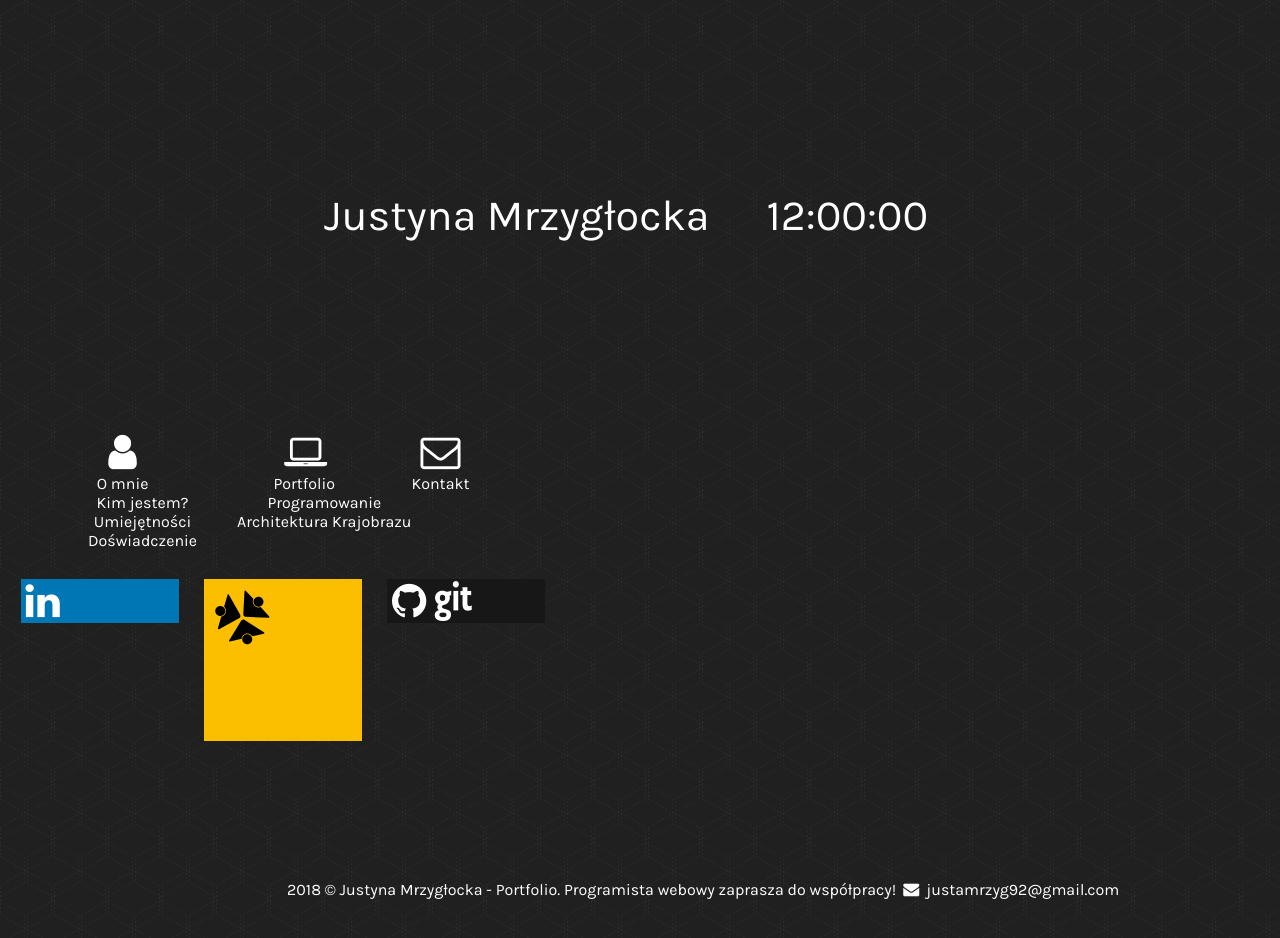
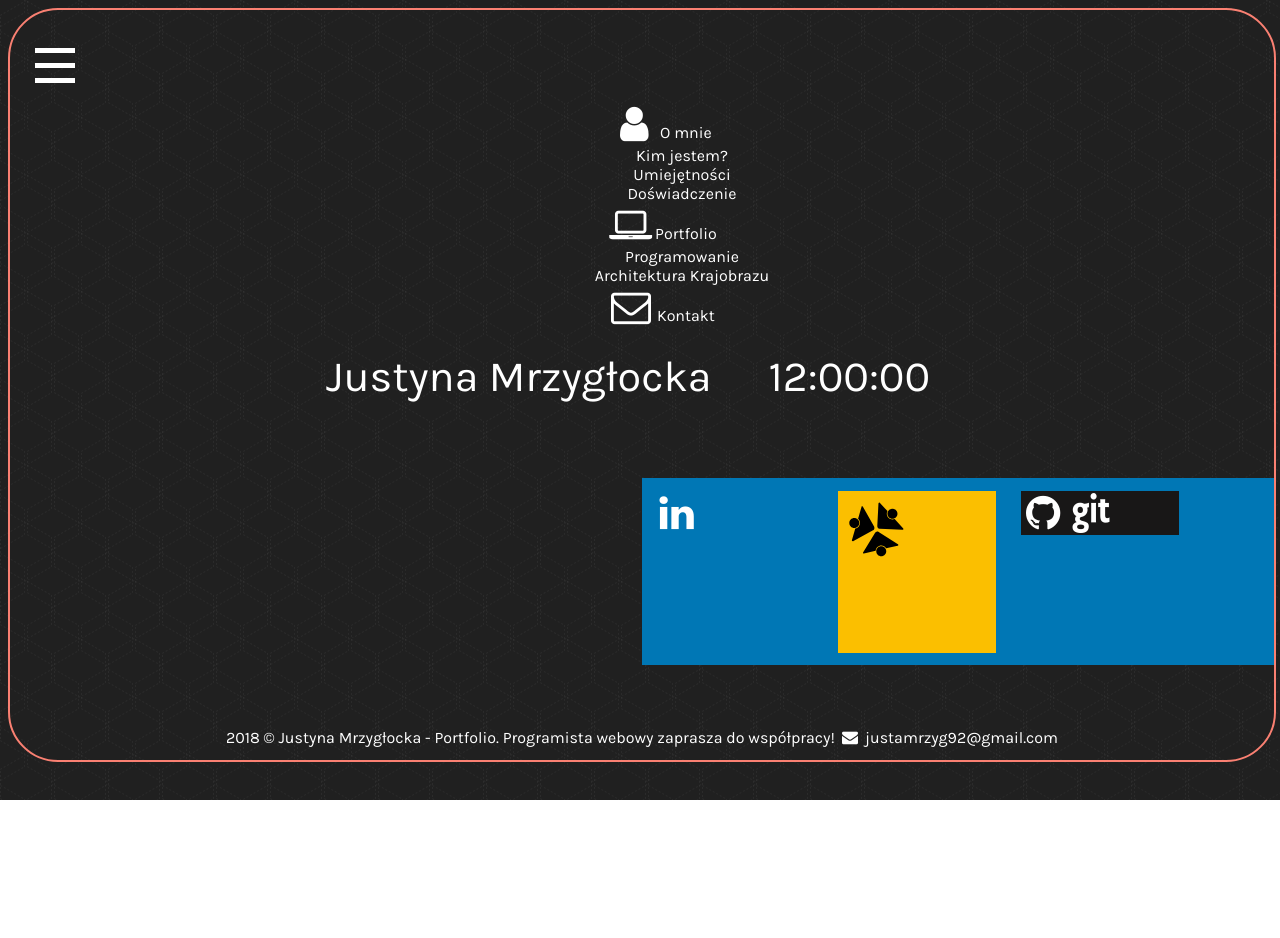
Before and after one commit to justam92/justam92.github.io, a plain HTML site: page index.html in a window 1280 px wide. Shown: the top 938 px of the page. After the commit the page ends 800 px from the top, so only its background shows below. Drawn offline with Linux system fonts and the light colour scheme.

Commit message:
Making button for menu in HTML and CSS

```diff
--- a/index.html
+++ b/index.html
@@ -17,30 +17,93 @@
 <body>
     <div id="container">
 
+        <nav>
+        <button class="hamburger"> </button>
+            <ul>
+                <li class="mainList">
+                    <a href="#">
+                        <i class="icon-user"></i> O mnie</a>
+
+                    <ul>
+                        <li>
+                            <a href="#"> Kim jestem? </a>
+                        </li>
+                        <li>
+                            <a href="#"> Umiejętności </a>
+                        </li>
+                        <li>
+                            <a href="#"> Doświadczenie </a>
+                        </li>
+                    </ul>
+                </li>
+
+                <li class="mainList">
+                    <a href="#">
+                        <i class="icon-laptop"></i>
+                        Portfolio</a>
+
+                    <ul>
+                        <li>
+                            <a href="https://github.com/justam92"> Programowanie </a>
+                        </li>
+                        <li>
+                            <a href="https://jmrzygocka.portfoliobox.net/"> Architektura Krajobrazu </a>
+                        </li>
+                    </ul>
+
+                </li>
+
+                <li class="mainList">
+                    <i class="icon-mail"></i>
+                    Kontakt</li>
+                <div style="clear: both;"></div>
+            </ul>
+
+            </ul>
+
+    </nav>
+
         <header>
             <div id="logo">Justyna Mrzygłocka</div>
             <div id="clock">12:00:00</div>
             <div style="clear: both;"></div>
         </header>
 
-        <nav>
+        <!--<nav>
             <ul>
                 <li class="mainList">
-                    <i class="icon-user"></i>
-                    <br/> O mnie
+                    <a href="#">
+                        <i class="icon-user"></i>
+                        <br/> O mnie</a>
+
                     <ul>
-                        <li>Kim jestem?</li>
-                        <li>Umiejętności</li>
-                        <li>Doświadczenie</li>
+                        <li>
+                            <a href="#"> Kim jestem? </a>
+                        </li>
+                        <li>
+                            <a href="#"> Umiejętności </a>
+                        </li>
+                        <li>
+                            <a href="#"> Doświadczenie </a>
+                        </li>
                     </ul>
+
                 </li>
 
                 <li class="mainList">
-                    <i class="icon-laptop"></i><br/> Portfolio
+                    <a href="#">
+                        <i class="icon-laptop"></i>
+                        <br/> Portfolio</a>
+
                     <ul>
-                        <li>Programowanie</li>
-                        <li>Architektura Krajobrazu</li>
+                        <li>
+                            <a href="https://github.com/justam92"> Programowanie </a>
+                        </li>
+                        <li>
+                            <a href="https://jmrzygocka.portfoliobox.net/"> Architektura Krajobrazu </a>
+                        </li>
                     </ul>
+
                 </li>
 
                 <li class="mainList">
@@ -48,7 +111,7 @@
                     <br/>Kontakt</li>
                 <div style="clear: both;"></div>
             </ul>
-        </nav>
+        </nav> -->
 
         <article>
 
@@ -64,7 +127,8 @@
             </div>
 
             <div class="github">
-                <i class="icon-github-circled"></i><i class="icon-git"></i>
+                <i class="icon-github-circled"></i>
+                <i class="icon-git"></i>
             </div>
 
             <div style="clear: both;"></div>
--- a/stylesheet/main.css
+++ b/stylesheet/main.css
@@ -8,31 +8,76 @@ body{
     width: 100%;
     margin-left: auto;
     margin-right: auto;
+    border: 2px salmon solid;
+    border-radius: 50px;
 }
 header{
     width: 100%;
-    margin: 10%;
+    margin: 1%;
     margin-left: 25%;
     text-align: center;
+}
+
+.hamburger{
+    width: 40px;
+    height: 35px;
+    border: 0;
+    border-top: 5px solid #ffffff;
+    background: transparent;
+    position: relative;
+    transition: 0.3s transform linear;
+    margin-left: 2%;
+    margin-top: 3%;
+}
+
+.hamburger::before, .hamburger::after{
+    content: '';
+    position: absolute;
+    top: 0;
+    left: 0;
+    width: 100%;
+    border-top: 5px solid #ffffff;
+    transform: translateY(10px);
+}
+
+.hamburger::after{
+    transform: translateY(25px);
+}
+
+/*zamienianie hamburgera w krzyżyk dwa punkty*/
+
+.hamburger:focus{
+    transform: rotate(45deg) translateY(5px);
+    border: none;
+}
+
+.hamburger:focus::after{
+    transform: rotate(-90deg) translateX(-10px);
 }
 
 ul{
     list-style: none;
     text-align: center;
+    color: #ffffff;
 }
 
-.mainList{
-    float: left;
+ul a{
+    text-decoration: none;
+    color: #ffffff;
 }
+
 
 footer{
     width: 90%;
-    margin: 10%;
+    margin-top: 5%;
+    margin-bottom: 1%;
+    margin-left: 5%;
     text-align: center;
 }
 article{
     width: 50%;
-    float: left;
+    float: right;
+    background: #0077B5;
 }
 
 #logo{
@@ -40,7 +85,7 @@ article{
     font: 'Josefin Sans', sans-serif;
     font-size: 270%;
     width: 35%;
-    margin-top: 5%;
+    margin-top: 0.5%;
     margin-bottom: 5%;
     text-align: left;
 }
@@ -48,7 +93,7 @@ article{
     float: left;
     font: 'Josefin Sans', sans-serif;
     font-size: 270%;
-    margin-top: 5%;
+    margin-top: 0.5%;
     margin-bottom: 5%;
     text-align: left;
 }
```
